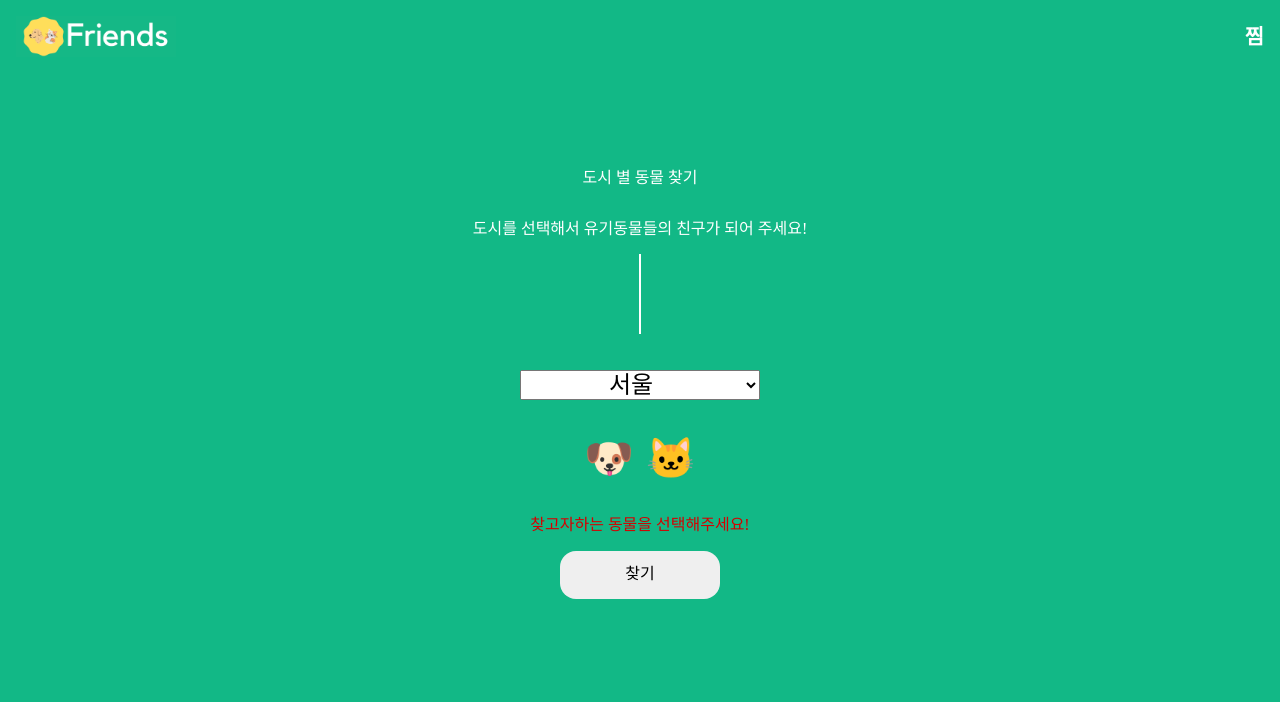
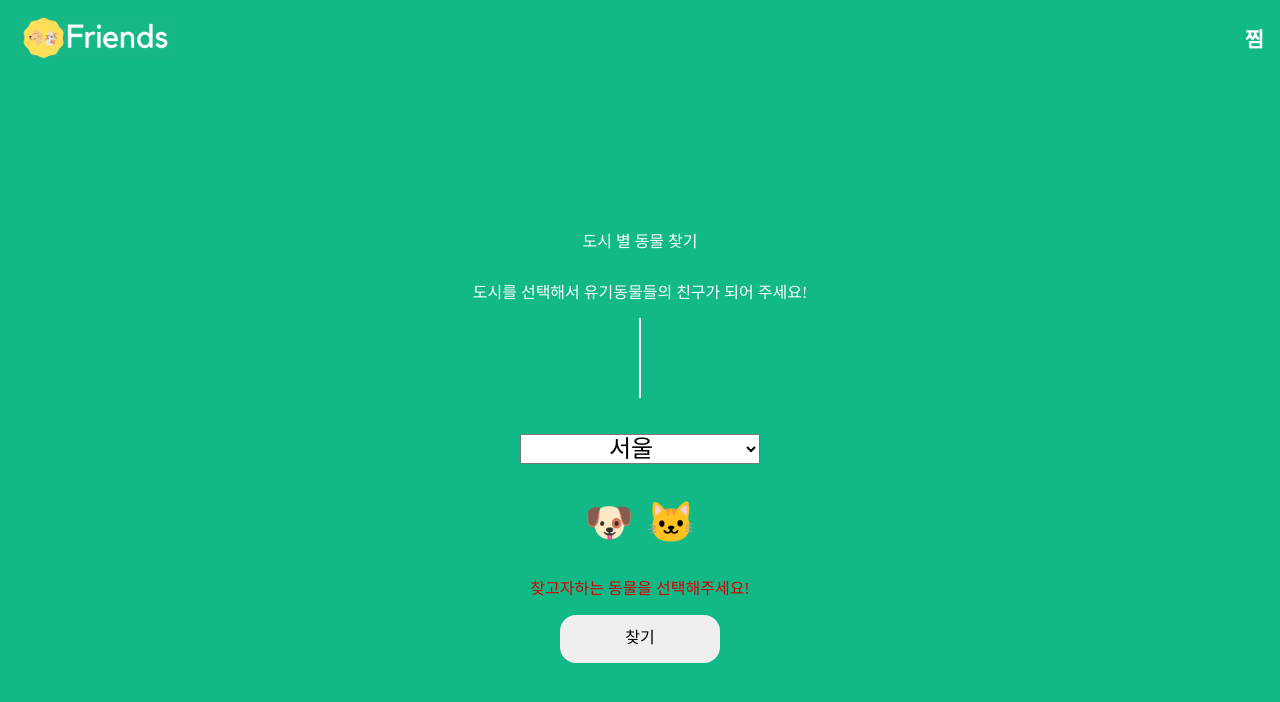
Before and after one commit to Songchangyeop/Friends, a React (Create React App) app: page / in a window 1280 px wide. Shown: the top 702 px of the page. Built offline with nearby package versions, Linux system fonts and the light colour scheme.

Commit message:
ADD: Main Page 컴포넌트 생성

```diff
--- a/src/App.tsx
+++ b/src/App.tsx
@@ -2,6 +2,7 @@ import React from 'react';
 import { BrowserRouter, Switch, Route } from 'react-router-dom';
 import BookmarkPage from './page/BookmarkPage';
 import MainPage from './page/MainPage';
+import Test from './page/Test';
 
 function App() {
 	return (
@@ -10,6 +11,7 @@ function App() {
 				<Switch>
 					<Route exact path="/" component={MainPage}></Route>
 					<Route path="/bookmark" component={BookmarkPage}></Route>
+					<Route path="/test" component={Test}></Route>
 				</Switch>
 			</BrowserRouter>
 		</div>
--- a/src/components/Finder.tsx
+++ b/src/components/Finder.tsx
@@ -26,6 +26,7 @@ function Finder({ dispatch, changeCity, changeKind, kindCode }: FinderProps) {
 	return (
 		<Section>
 			<NavContainer />
+			<Article>
 				<p>도시 별 동물 찾기</p>
 				<p>도시를 선택해서 유기동물들의 친구가 되어 주세요!</p>
 				<Bar></Bar>
@@ -52,6 +53,7 @@ function Finder({ dispatch, changeCity, changeKind, kindCode }: FinderProps) {
 					)}
 					<Button type="submit">찾기</Button>
 				</Form>
+			</Article>
 		</Section>
 	);
 }
@@ -60,11 +62,18 @@ export default Finder;
 const Section = styled.section`
 	flex: 1;
 	display: flex;
-	align-items: center;
 	flex-direction: column;
-	/* padding: 1em; */
 	background-color: #12b886;
 	color: white;
+`;
+
+const Article = styled.article`
+	width: 100%;
+	height: 90vh;
+	display: flex;
+	align-items: center;
+	justify-content: center;
+	flex-direction: column;
 `;
 
 const Form = styled.form`
--- a/src/components/Nav.tsx
+++ b/src/components/Nav.tsx
@@ -1,18 +1,26 @@
 import React from 'react';
 import styled from 'styled-components';
 import { Link } from 'react-router-dom';
-function Nav() {
-	const handleClickReload = () => {
-		window.location.reload();
-	};
 
+interface Props {
+	isPageOpen: boolean;
+}
+
+function Nav({ isPageOpen }: Props) {
 	return (
 		<Ul>
-			<Img src="img/Logo.png" alt="Logo" onClick={handleClickReload} />
+			<Link to="/">
+				<Img src="img/Logo.png" alt="Logo" />
+			</Link>
 			<FriendsList>
-				<Link to="/bookmark" style={{ textDecoration: `none`, color: 'white' }}>
-					찜
-				</Link>
+				{!isPageOpen && (
+					<Link
+						to="/bookmark"
+						style={{ textDecoration: `none`, color: 'white' }}
+					>
+						찜
+					</Link>
+				)}
 			</FriendsList>
 		</Ul>
 	);
@@ -23,11 +31,13 @@ export default Nav;
 const Ul = styled.ul`
 	display: flex;
 	justify-content: space-between;
-	margin-bottom: 6em;
-	margin-top: 0;
-	padding: 1em 1em 0 1em;
+	align-items: center;
+	margin: 0;
+	padding: 0 1em 0 1em;
 	width: 100%;
+	height: 10vh;
 	list-style: none;
+	background-color: #12b886;
 `;
 
 const FriendsList = styled.li`
--- a/src/containers/NavContainer.tsx
+++ b/src/containers/NavContainer.tsx
@@ -1,8 +1,17 @@
 import React from 'react';
+import { useSelector } from 'react-redux';
 import Nav from '../components/Nav';
+import { ReducerType } from '../modules/rootReducer';
+
+interface PageOpen {
+	isPageOpen: boolean;
+}
 
 function NavContainer() {
-	return <Nav />;
+	const { isPageOpen } = useSelector<ReducerType, PageOpen>(
+		(state) => state.selectReducer
+	);
+	return <Nav isPageOpen={isPageOpen} />;
 }
 
 export default NavContainer;
--- a/src/page/BookmarkPage.tsx
+++ b/src/page/BookmarkPage.tsx
@@ -1,10 +1,9 @@
 import React, { useEffect } from 'react';
-import { useState } from 'react';
 import { useDispatch, useSelector } from 'react-redux';
-import { Link } from 'react-router-dom';
 import styled from 'styled-components';
 import List from '../components/List';
 import ModalContainer from '../containers/ModalContainer';
+import NavContainer from '../containers/NavContainer';
 
 import { ReducerType } from '../modules/rootReducer';
 import { selectAction } from '../modules/selectAnimal/select';
@@ -52,22 +51,18 @@ function BookmarkPage() {
 	}, []);
 
 	return (
-		<Section>
+		<Main>
 			{isSelect && (
 				<Container>
 					<ModalContainer />
 				</Container>
 			)}
-			<Header>
-				<Link to="/">
-					<Img src="img/Logo.png" alt="Logo" />
-				</Link>
-			</Header>
+			<NavContainer />
 			<Ul>
 				{bookmark &&
 					bookmark.map((item) => <List key={item.desertionNo} item={item} />)}
 			</Ul>
-		</Section>
+		</Main>
 	);
 }
 
@@ -79,21 +74,9 @@ const Container = styled.div`
 	height: 100%;
 `;
 
-const Section = styled.section`
+const Main = styled.main`
 	width: 100%;
 	height: 10vh;
-	background-color: #12b886;
-`;
-
-const Img = styled.img`
-	width: 10em;
-	cursor: pointer;
-`;
-
-const Header = styled.header`
-	width: 100%;
-	padding: 1em;
-	background-color: #12b886;
 `;
 
 const Ul = styled.ul`
@@ -101,4 +84,5 @@ const Ul = styled.ul`
 	height: 90vh;
 	display: flex;
 	list-style: none;
+	margin: 0;
 `;
--- a/src/page/MainPage.tsx
+++ b/src/page/MainPage.tsx
@@ -24,7 +24,7 @@ function MainPage() {
 	}, []);
 
 	return (
-		<Section>
+		<Main>
 			<FinderContainer />
 			<ListContainer />
 			{isSelect && (
@@ -32,13 +32,13 @@ function MainPage() {
 					<ModalContainer />
 				</Container>
 			)}
-		</Section>
+		</Main>
 	);
 }
 
 export default MainPage;
 
-const Section = styled.section`
+const Main = styled.main`
 	width: 100%;
 	height: 100vh;
 	display: flex;
--- /dev/null
+++ b/src/page/Test.tsx
@@ -0,0 +1,87 @@
+import React, { useEffect } from 'react';
+import { useDispatch } from 'react-redux';
+import styled from 'styled-components';
+import NavContainer from '../containers/NavContainer';
+import { selectAction } from '../modules/selectAnimal/select';
+
+function Test() {
+	const { PageOpen } = selectAction;
+	const dispatch = useDispatch();
+
+	useEffect(() => {
+		dispatch(PageOpen(false));
+	}, []);
+
+	return (
+		<Main>
+			<NavContainer />
+			<Section>
+				<LeftWrap>
+					<Text>
+						<Bold>
+							Friends는 전국의 유기동물에게 따듯한 손길을 전해주는 서비스입니다.
+						</Bold>
+						<Light>
+							유기동물 입양 정보와 실종 동물의 정보를 조회할 수 있습니다
+						</Light>
+					</Text>
+				</LeftWrap>
+				<RightWrap>
+					<Img src="img/main.png" alt="메인"></Img>
+				</RightWrap>
+			</Section>
+		</Main>
+	);
+}
+
+export default Test;
+
+const Main = styled.main`
+	width: 100%;
+	color: white;
+`;
+
+const Section = styled.section`
+	display: flex;
+	width: 100%;
+	height: 90vh;
+	background-color: #12b886;
+`;
+
+const LeftWrap = styled.div`
+	width: 100%;
+	display: flex;
+	align-items: center;
+	justify-content: center;
+`;
+
+const Text = styled.div`
+	width: 70%;
+	height: 50%;
+	display: flex;
+	align-items: center;
+	justify-content: space-around;
+	flex-direction: column;
+`;
+
+const RightWrap = styled.div`
+	width: 100%;
+	display: flex;
+	align-items: center;
+	justify-content: center;
+`;
+
+const Img = styled.img`
+	width: 80%;
+	box-shadow: 0px 0px 10px 0px rgba(217, 217, 217, 1);
+`;
+
+const Bold = styled.span`
+	font-size: 2em;
+	font-weight: bold;
+`;
+
+const Light = styled.span`
+	font-size: 1em;
+	font-weight: lighter;
+`;
```
Also changed, not shown: 1 other file (tests, documents, lock files or other folders). Lines whose indentation alone changed are shown as unchanged.
